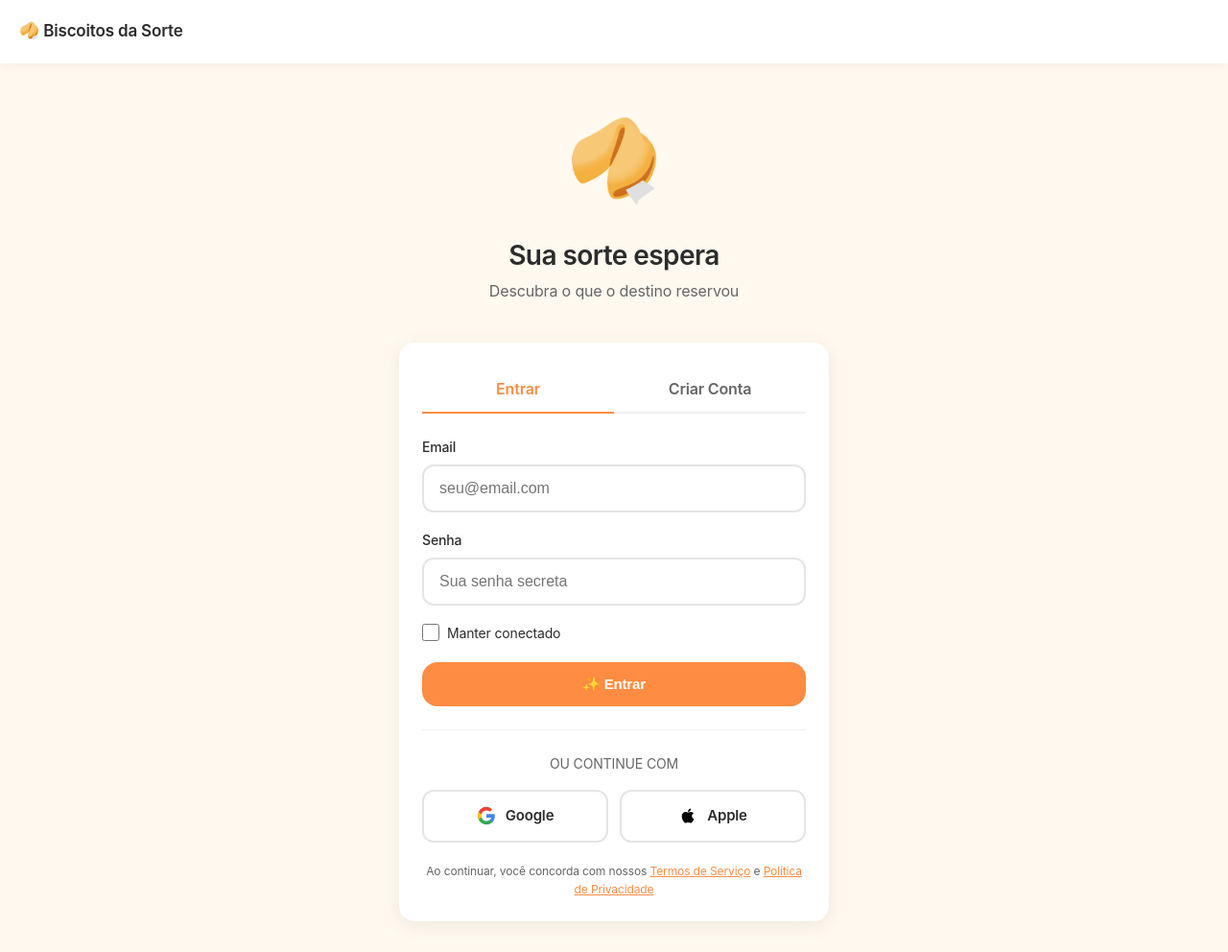
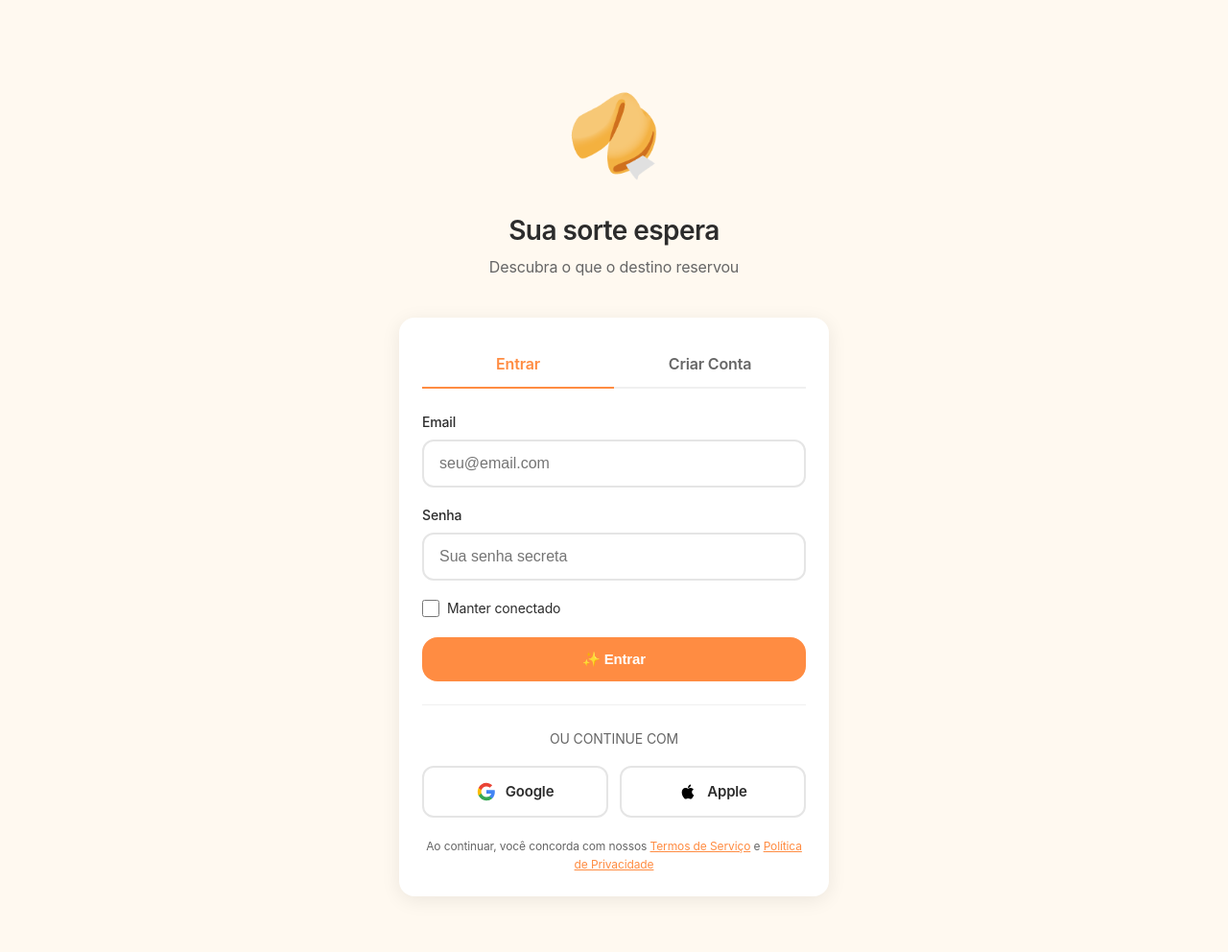
Before and after one commit to gabriel-senan/biscoitos, a PHP site: page /pages/auth.php in a window 1280 px wide. Shown: the whole page at 96% size. After the commit the page ends 934 px from the top, so only its background shows below. Run offline with PHP 8.4, Linux system fonts and the light colour scheme.

Commit message:
remoção do header na versão

```diff
--- a/pages/auth.php
+++ b/pages/auth.php
@@ -111,11 +111,7 @@ if ($_SERVER['REQUEST_METHOD'] === 'POST' && empty($error)) {
     <link rel="stylesheet" href="../assets/css/style.css">
 </head>
 <body>
-    <div class="header">
-        <div class="logo">🥠 Biscoitos da Sorte</div>
-    </div>
-
-    <div class="container" style="padding-top: 40px;">
+    <div class="container" style="padding-top: 80px;">
         <div style="text-align: center; margin-bottom: 40px;">
             <div style="font-size: 80px; margin-bottom: 24px;">🥠</div>
             <h1 style="font-size: 28px; margin-bottom: 8px;">Sua sorte espera</h1>
```
